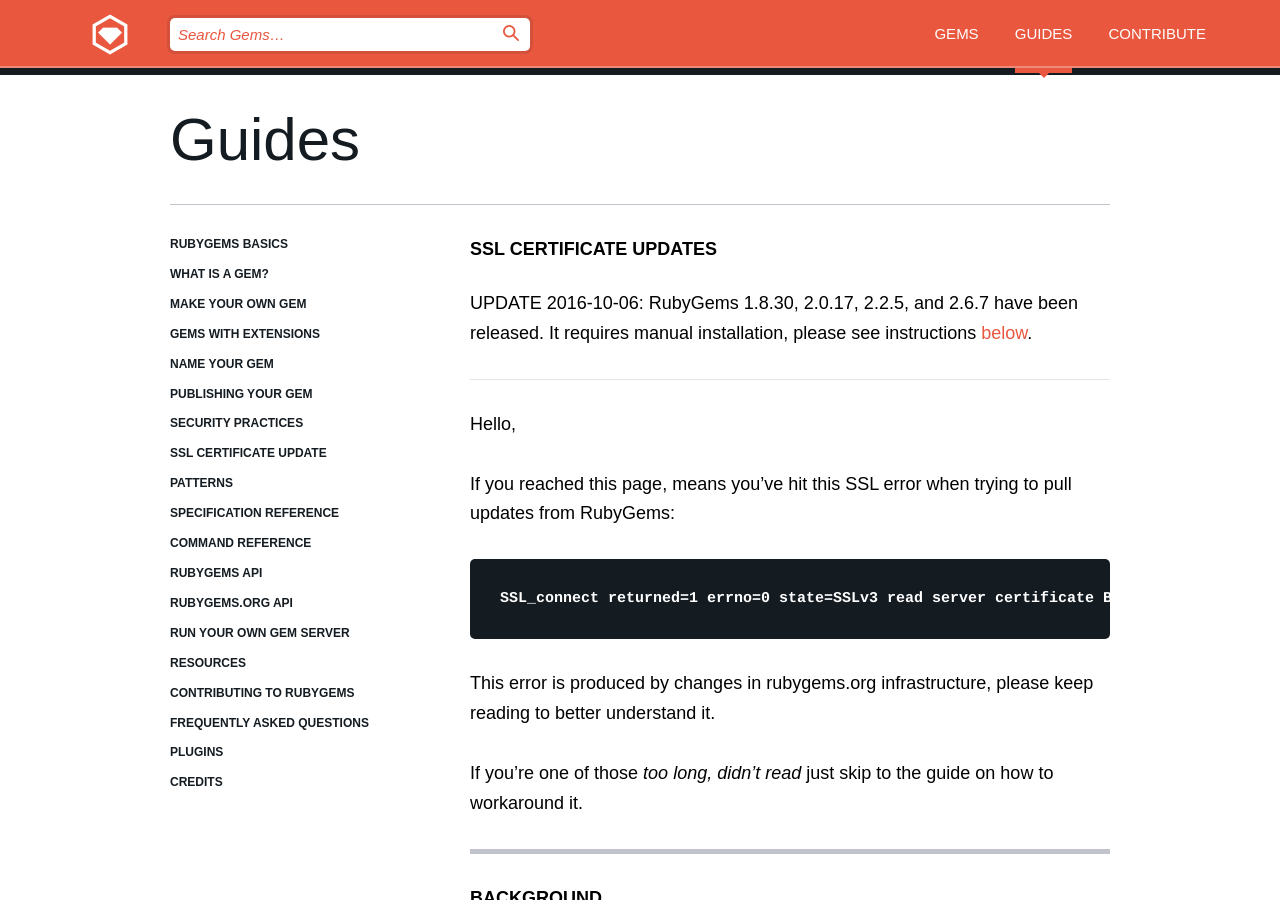
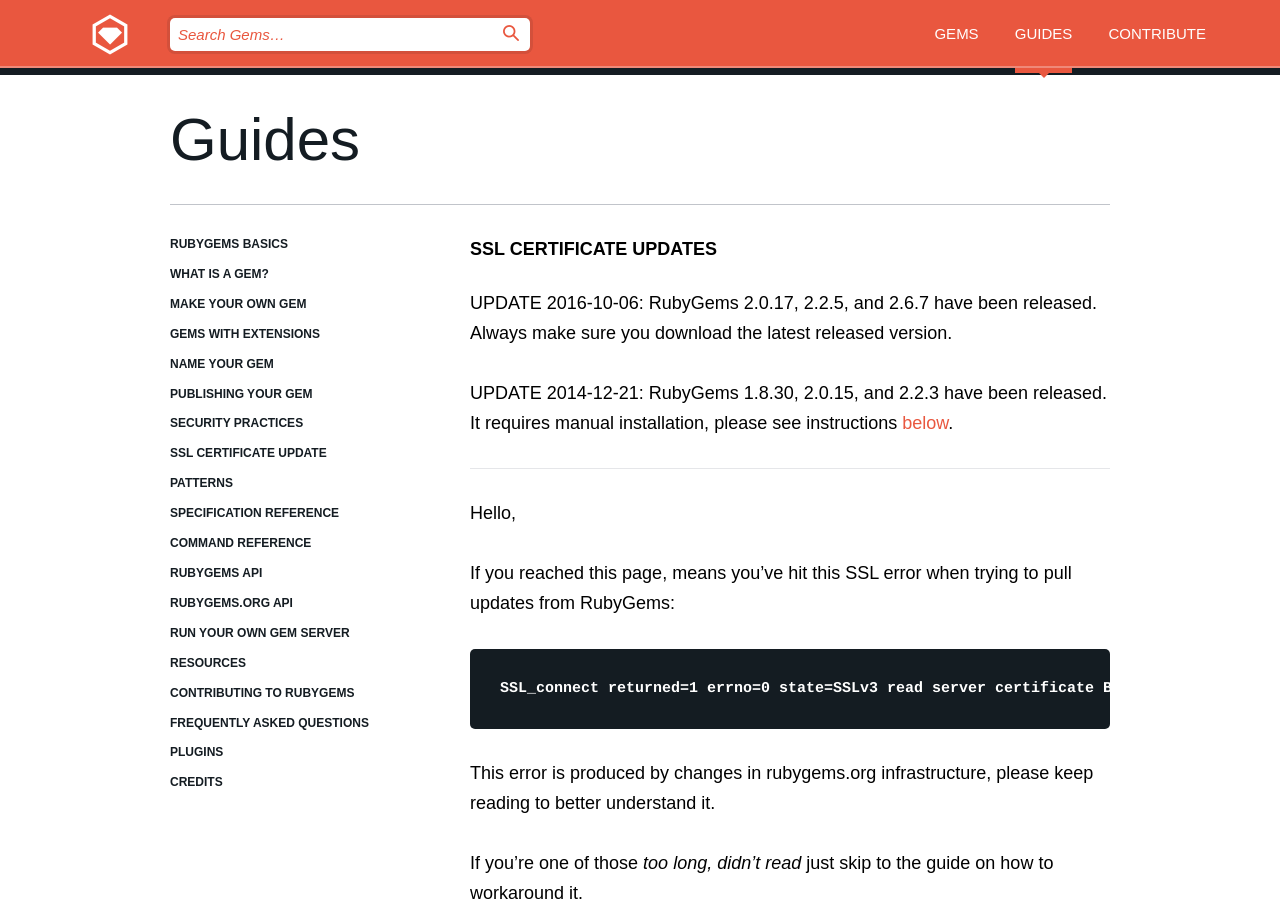
Before and after one commit to radar/guides, a Jekyll site: the page built from ssl-certificate-update.md, in a window 1280 px wide and 900 px high. Built offline with Jekyll 4.4.1, drawn with Linux system fonts in a browser that asks for light colours; nearby versions of some CDN libraries.

Commit message:
Added the previous update back and a few edits.

```diff
--- a/ssl-certificate-update.md
+++ b/ssl-certificate-update.md
@@ -8,7 +8,10 @@ next: /patterns
 
 # SSL Certificate Updates
 
-**UPDATE 2016-10-06**: RubyGems 1.8.30, 2.0.17, 2.2.5, and 2.6.7 have been released.
+**UPDATE 2016-10-06**: RubyGems 2.0.17, 2.2.5, and 2.6.7 have been released.
+Always make sure you download the latest released version.
+
+**UPDATE 2014-12-21**: RubyGems 1.8.30, 2.0.15, and 2.2.3 have been released.
 It requires manual installation, please see instructions [below](#installing-using-update-packages-new).
 
 ---
```
